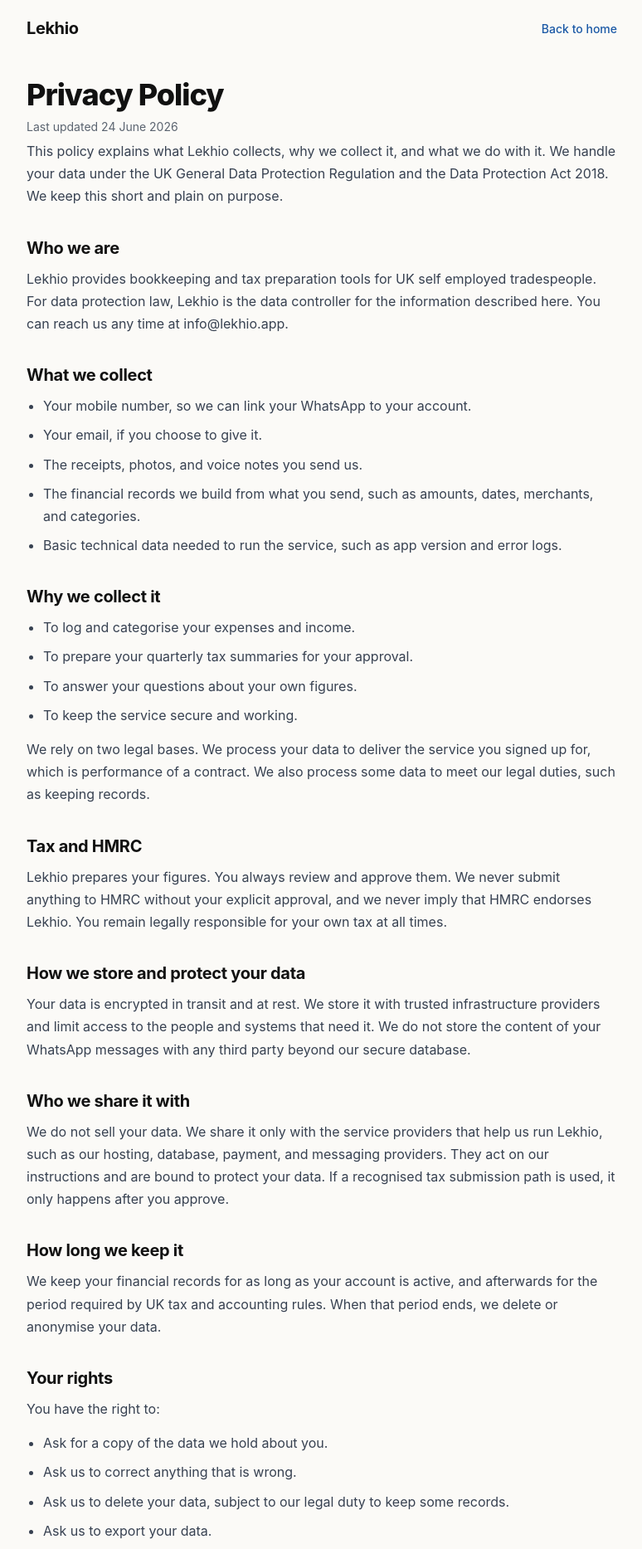
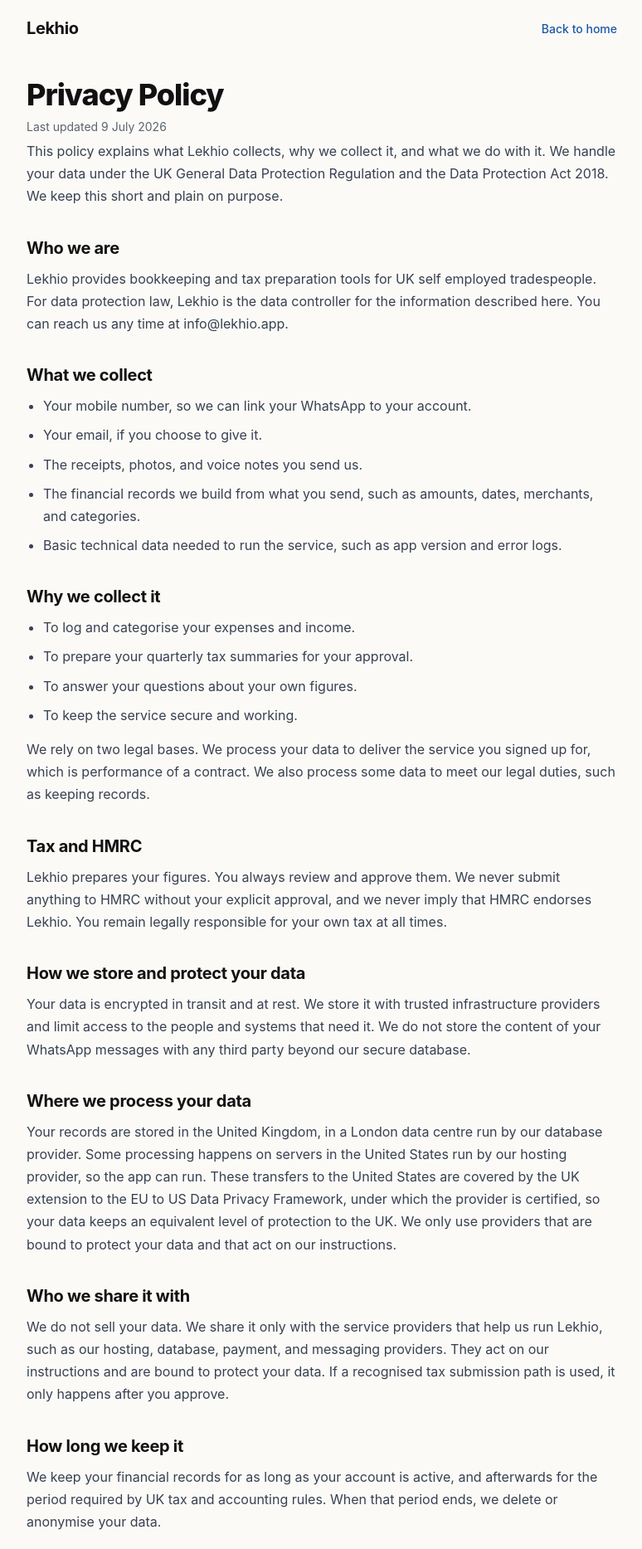
Before and after one commit to Jagchahil/tradebook-app, a Next.js app: page /privacy in a window 1280 px wide. Shown: the top 1867 px of the page at 83% size, without its empty margins (252-1026 px from the left). Built offline with nearby package versions, Linux system fonts and the light colour scheme.

Commit message:
a11y: root layout with html lang=en; homepage heading order; privacy data-location + UK-US bridge

```diff
--- /dev/null
+++ b/app/layout.tsx
@@ -0,0 +1,16 @@
+import type { ReactNode } from 'react';
+
+// Root layout for the live marketing site (the root app/ tree). Previously there
+// was no root layout here, so Next.js generated a bare default whose <html> tag
+// carried no lang attribute, a WCAG 2.1 Level A gap (3.1.1 Language of Page).
+// This sets it explicitly. Pages self-style with inline CSS and export their own
+// metadata (title, description, open graph), and the favicon and social image
+// come from the file conventions in this folder (icon.png, apple-icon.png,
+// opengraph-image.png), so nothing else belongs in this shell.
+export default function RootLayout({ children }: { children: ReactNode }) {
+  return (
+    <html lang="en">
+      <body>{children}</body>
+    </html>
+  );
+}
--- a/app/page.tsx
+++ b/app/page.tsx
@@ -168,7 +168,7 @@
 .pcta .btn{width:100%}
 .pmicro{font-size:12px;color:var(--tx-mut);text-align:center;margin-top:10px}
 .incl-panel{max-width:800px;margin:24px auto 0;background:var(--panel);border:1px solid var(--line);border-radius:20px;padding:26px 30px;box-shadow:var(--shadow)}
-.incl-panel h4{font-size:14px;font-weight:800;letter-spacing:.04em;text-transform:uppercase;color:var(--tx-mut);text-align:center;margin:0 0 20px}
+.incl-panel h3{font-size:14px;font-weight:800;letter-spacing:.04em;text-transform:uppercase;color:var(--tx-mut);text-align:center;margin:0 0 20px}
 .incl-grid{display:grid;grid-template-columns:1fr 1fr;gap:14px 30px;margin:0;padding:0}
 @media(max-width:640px){.incl-grid{grid-template-columns:1fr}}
 .incl-grid li{list-style:none;display:flex;gap:12px;align-items:center;font-size:14.5px;font-weight:600}
@@ -485,7 +485,7 @@
             </div>
           </div>
           <div className="incl-panel reveal">
-            <h4>Everything, in both plans</h4>
+            <h3>Everything, in both plans</h3>
             <ul className="incl-grid">
               <li><span className="t">✓</span> Unlimited receipts, voice notes and mileage</li>
               <li><span className="t">✓</span> Invoices created and sent from WhatsApp</li>
--- a/app/privacy/page.tsx
+++ b/app/privacy/page.tsx
@@ -55,7 +55,7 @@
 
       <article style={{ maxWidth: 760, margin: '0 auto', padding: '24px 24px 80px' }}>
         <h1 style={{ fontSize: 36, fontWeight: 800, letterSpacing: '-1px', margin: '0 0 8px' }}>Privacy Policy</h1>
-        <p style={{ fontSize: 14, color: MUTED, margin: '0 0 8px' }}>Last updated 24 June 2026</p>
+        <p style={{ fontSize: 14, color: MUTED, margin: '0 0 8px' }}>Last updated 9 July 2026</p>
         <p style={para}>
           This policy explains what Lekhio collects, why we collect it, and what we do with it. We
           handle your data under the UK General Data Protection Regulation and the Data Protection Act
@@ -103,6 +103,16 @@
           Your data is encrypted in transit and at rest. We store it with trusted infrastructure
           providers and limit access to the people and systems that need it. We do not store the
           content of your WhatsApp messages with any third party beyond our secure database.
+        </p>
+
+        <h2 style={heading}>Where we process your data</h2>
+        <p style={para}>
+          Your records are stored in the United Kingdom, in a London data centre run by our database
+          provider. Some processing happens on servers in the United States run by our hosting
+          provider, so the app can run. These transfers to the United States are covered by the UK
+          extension to the EU to US Data Privacy Framework, under which the provider is certified, so
+          your data keeps an equivalent level of protection to the UK. We only use providers that are
+          bound to protect your data and that act on our instructions.
         </p>
 
         <h2 style={heading}>Who we share it with</h2>
```
